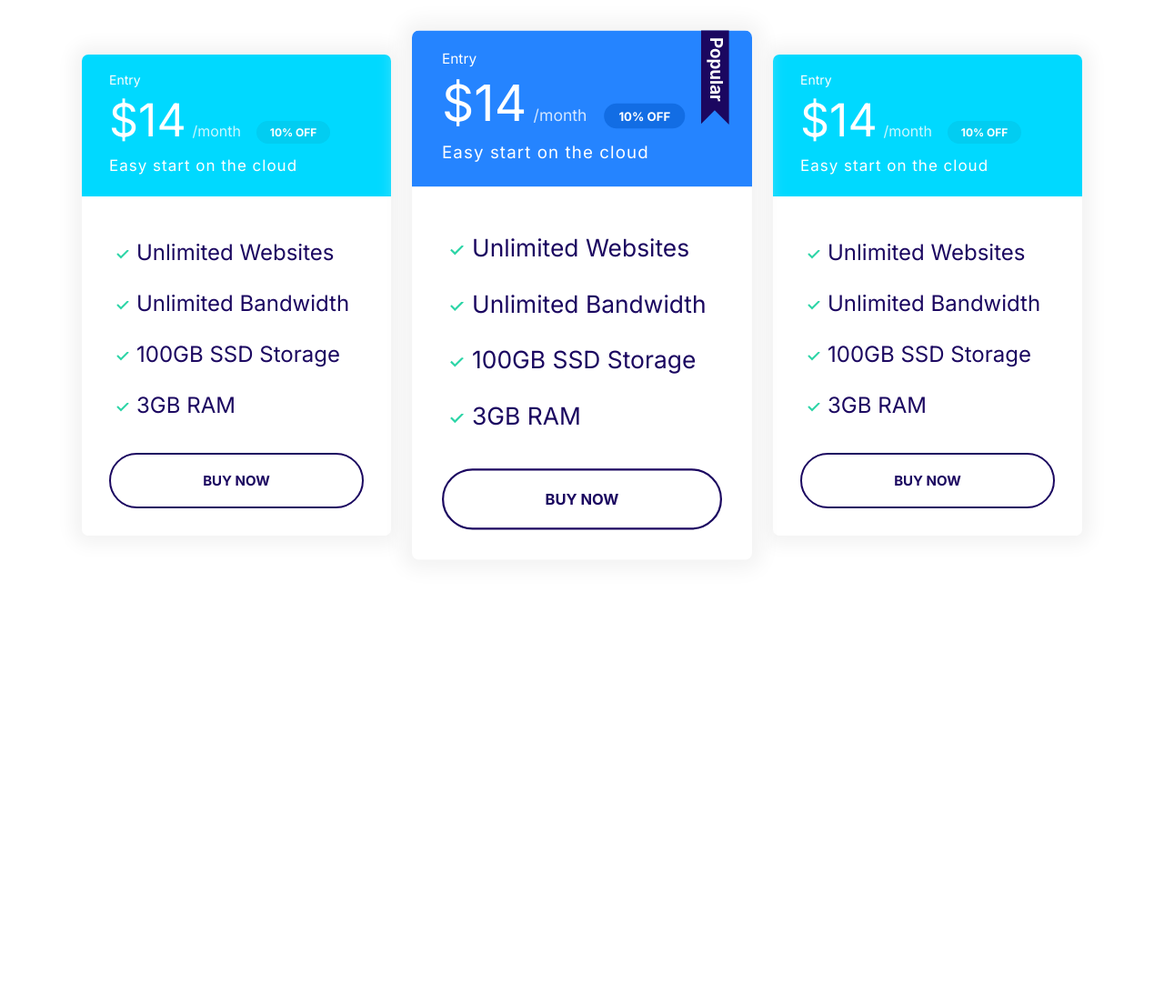
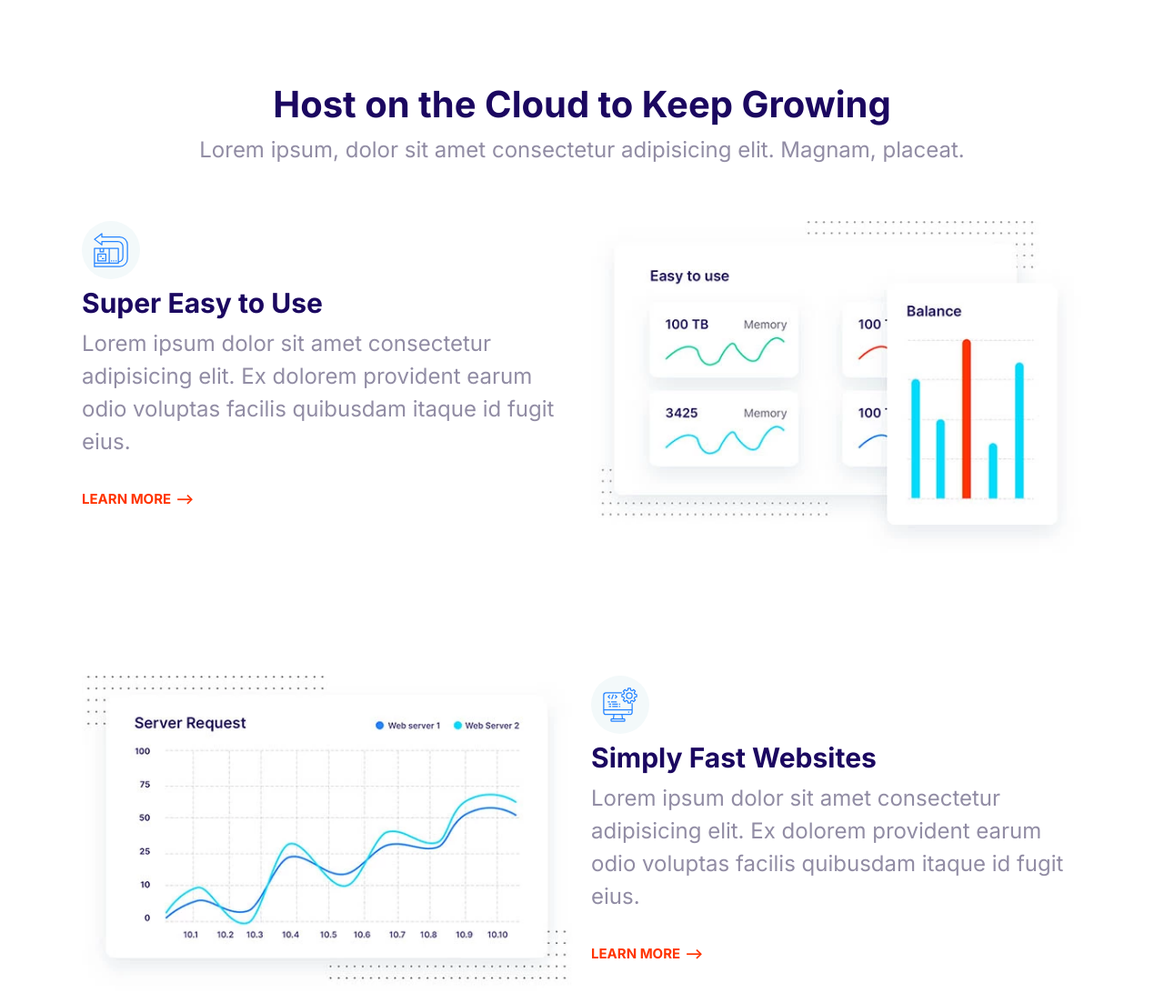
Before and after one commit to LarryLieu/Moshify-Clone, a plain HTML site: page index.html in a window 1280 px wide. Shown: the top 1103 px of the page at 91% size. Before the commit the page ends 800 px from the top, so only its background shows below. Drawn offline with Linux system fonts and the light colour scheme.

Commit message:
Section features block

```diff
--- a/css/styles.css
+++ b/css/styles.css
@@ -743,3 +743,27 @@ a {
   max-width: 500px;
   margin: 0 auto;
 }
+
+/* Features */
+.feature {
+  gap: 4rem 2rem;
+  margin: 12rem 0;
+}
+
+.feature:first-of-type {
+  margin-top: 6rem;
+}
+
+.feature__heading {
+  margin: 1rem 0;
+}
+
+.feature__image {
+  width: 100%;
+}
+
+@media screen and (min-width: 768px) {
+  .feature:nth-of-type(even) .feature__content {
+    order: 2;
+  }
+}
--- a/index.html
+++ b/index.html
@@ -15,69 +15,111 @@
     <link rel="stylesheet" href="css/styles.css" />
   </head>
   <body>
-    <section class="block container block-plans">
-      <div class="grid grid--1x3">
-        <div class="plan">
-          <div class="card card--secondary">
-            <header class="card__header">
-              <h3 class="plan__name">Entry</h3>
-              <span class="plan__price">$14</span>
-              <span class="plan__billing-cycle">/month</span>
-              <span class="badge badge--secondary badge--small">10% OFF</span>
-              <span class="plan__description">Easy start on the cloud</span>
-            </header>
-            <div class="card__body">
-              <ul class="list list--tick">
-                <li class="list__item">Unlimited Websites</li>
-                <li class="list__item">Unlimited Bandwidth</li>
-                <li class="list__item">100GB SSD Storage</li>
-                <li class="list__item">3GB RAM</li>
-              </ul>
-              <button class="btn btn--outline btn--block">Buy Now</button>
-            </div>
-          </div>
+    <section class="block container">
+      <header class="block__header">
+        <h2>Host on the Cloud to Keep Growing</h2>
+        <p>Lorem ipsum, dolor sit amet consectetur adipisicing elit. Magnam, placeat.</p>
+      </header>
+      <article class="grid grid--1x2 feature">
+        <div class="feature__content">
+          <span class="icon-container">
+            <svg class="icon icon--primary">
+              <use xlink:href="images/sprite.svg#easy"></use>
+            </svg>
+          </span>
+          <h3 class="feature__heading">Super Easy to Use</h3>
+          <p>
+            Lorem ipsum dolor sit amet consectetur adipisicing elit. Ex dolorem
+            provident earum odio voluptas facilis quibusdam itaque id fugit eius.
+          </p>
+          <a href="#" class="link-arrow">Learn More</a>
         </div>
-        <div class="plan plan--popular">
-          <div class="card card--primary">
-            <header class="card__header">
-              <h3 class="plan__name">Entry</h3>
-              <span class="plan__price">$14</span>
-              <span class="plan__billing-cycle">/month</span>
-              <span class="badge badge--primary badge--small">10% OFF</span>
-              <span class="plan__description">Easy start on the cloud</span>
-            </header>
-            <div class="card__body">
-              <ul class="list list--tick">
-                <li class="list__item">Unlimited Websites</li>
-                <li class="list__item">Unlimited Bandwidth</li>
-                <li class="list__item">100GB SSD Storage</li>
-                <li class="list__item">3GB RAM</li>
-              </ul>
-              <button class="btn btn--outline btn--block">Buy Now</button>
-            </div>
-          </div>
+        <picture>
+          <source
+            type="image/webp"
+            srcset="images/easy.webp 1x, images/easy@2x.webp 2x"
+          />
+          <source
+            type="image/jpg"
+            srcset="images/easy.jpg 1x, images/easy@2x.jpg 2x"
+          />
+          <img class="feature__image" src="images/easy@2x.jpg" alt="" />
+      </article>
+      <article class="grid grid--1x2 feature">
+        <div class="feature__content">
+          <span class="icon-container">
+            <svg class="icon icon--primary">
+              <use xlink:href="images/sprite.svg#computer"></use>
+            </svg>
+          </span>
+          <h3 class="feature__heading">Simply Fast Websites</h3>
+          <p>
+            Lorem ipsum dolor sit amet consectetur adipisicing elit. Ex dolorem
+            provident earum odio voluptas facilis quibusdam itaque id fugit eius.
+          </p>
+          <a href="#" class="link-arrow">Learn More</a>
         </div>
-        <div class="plan">
-          <div class="card card--secondary">
-            <header class="card__header">
-              <h3 class="plan__name">Entry</h3>
-              <span class="plan__price">$14</span>
-              <span class="plan__billing-cycle">/month</span>
-              <span class="badge badge--secondary badge--small">10% OFF</span>
-              <span class="plan__description">Easy start on the cloud</span>
-            </header>
-            <div class="card__body">
-              <ul class="list list--tick">
-                <li class="list__item">Unlimited Websites</li>
-                <li class="list__item">Unlimited Bandwidth</li>
-                <li class="list__item">100GB SSD Storage</li>
-                <li class="list__item">3GB RAM</li>
-              </ul>
-              <button class="btn btn--outline btn--block">Buy Now</button>
-            </div>
-          </div>
+        <picture>
+          <source
+            type="image/webp"
+            srcset="images/fast.webp 1x, images/fast@2x.webp 2x"
+          />
+          <source
+            type="image/jpg"
+            srcset="images/fast.jpg 1x, images/fast@2x.jpg 2x"
+          />
+          <img class="feature__image" src="images/fast@2x.jpg" alt="" />
+      </article>
+      <article class="grid grid--1x2 feature">
+        <div class="feature__content">
+          <span class="icon-container">
+            <svg class="icon icon--primary">
+              <use xlink:href="images/sprite.svg#wordpress"></use>
+            </svg>
+          </span>
+          <h3 class="feature__heading">Wordpress Made Easy</h3>
+          <p>
+            Lorem ipsum dolor sit amet consectetur adipisicing elit. Ex dolorem
+            provident earum odio voluptas facilis quibusdam itaque id fugit eius.
+          </p>
+          <a href="#" class="link-arrow">Learn More</a>
         </div>
-      </div>
+        <picture>
+          <source
+            type="image/webp"
+            srcset="images/wordpress.webp 1x, images/wordpress@2x.webp 2x"
+          />
+          <source
+            type="image/jpg"
+            srcset="images/wordpress.jpg 1x, images/wordpress@2x.jpg 2x"
+          />
+          <img class="feature__image" src="images/wordpress@2x.jpg" alt="" />
+      </article>
+      <article class="grid grid--1x2 feature">
+        <div class="feature__content">
+          <span class="icon-container">
+            <svg class="icon icon--primary">
+              <use xlink:href="images/sprite.svg#clock"></use>
+            </svg>
+          </span>
+          <h3 class="feature__heading">24/7 Expert Support</h3>
+          <p>
+            Lorem ipsum dolor sit amet consectetur adipisicing elit. Ex dolorem
+            provident earum odio voluptas facilis quibusdam itaque id fugit eius.
+          </p>
+          <a href="#" class="link-arrow">Learn More</a>
+        </div>
+        <picture>
+          <source
+            type="image/webp"
+            srcset="images/support.webp 1x, images/support@2x.webp 2x"
+          />
+          <source
+            type="image/jpg"
+            srcset="images/support.jpg 1x, images/support@2x.jpg 2x"
+          />
+          <img class="feature__image" src="images/support@2x.jpg" alt="" />
+      </article>
     </section>
     <script src="js/main.js"></script>
   </body>
```
Also changed, not shown: components/section_featuresblock.html (added, +106 -0 lines), images/easy.jpg (added), images/easy.webp (added), images/easy@2x.jpg (added), images/easy@2x.webp (added), images/fast.jpg (added), images/fast.webp (added), images/fast@2x.jpg (added), images/fast@2x.webp (added), images/support.jpg (added), images/support.webp (added), images/support@2x.jpg (added), images/support@2x.webp (added), images/wordpress.jpg (added), 3 more files.
